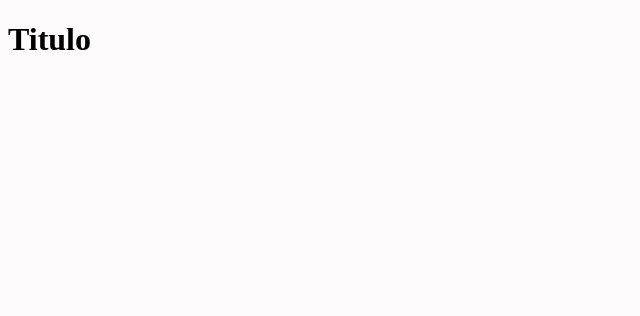
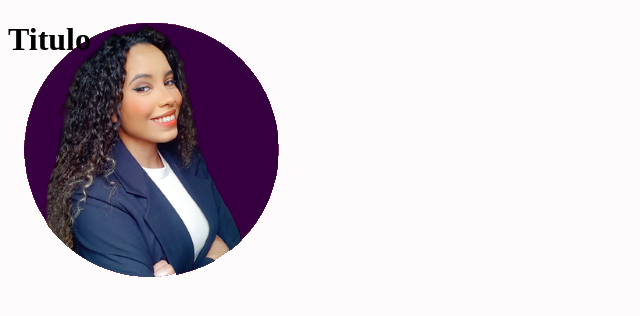
Before and after one commit to raquelsscode/Lessons-Learned, a website: page index.html in a window 1280 px wide. Shown: the whole page, without its empty margins (0-640 px from the left). Drawn offline with Linux system fonts and the light colour scheme.

Commit message:
Adicionada requisito 3

```diff
--- a/index.html
+++ b/index.html
@@ -11,6 +11,14 @@
     <header id="cabecalho">
         <h1 id="titulo">Titulo</h1>
     </header>
+<main>
+    <section>
+        <img src="Raquel Santos.png" alt="Raquel sorrindo de braços cruzados" id="minha_foto">
+
+    </section>
+</main>
+
+
 
 </body>
 </html>
```
Also changed, not shown: Raquel Santos.png (added).
